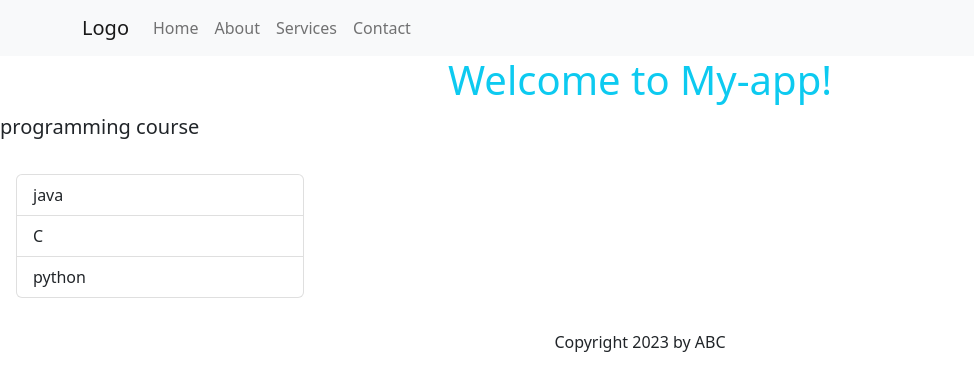
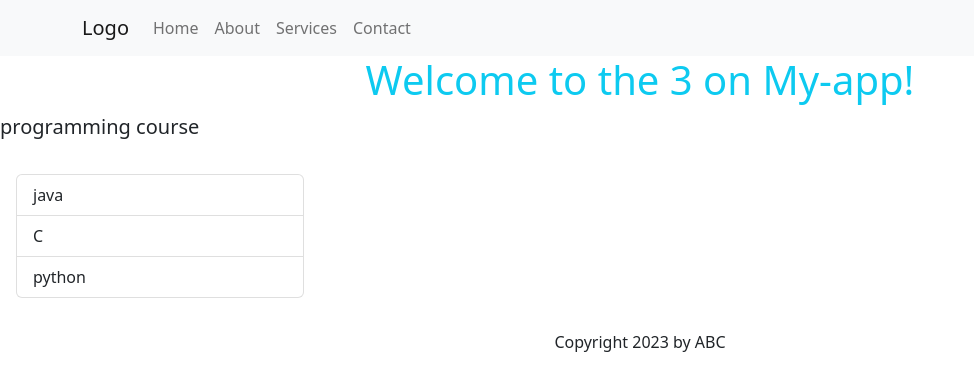
Before and after one commit to priyankayadav98/React_train, a React (Vite) app in the folder sample-project/: page / in a window 1280 px wide. Shown: the top 390 px of the page, without its empty margins (0-974 px from the left). Built offline with nearby package versions, Linux system fonts and the light colour scheme.

Commit message:
menu updated for props

```diff
--- a/sample-project/src/App.tsx
+++ b/sample-project/src/App.tsx
@@ -6,15 +6,16 @@ import Content_New from "./Components/content-new";
 import Footer_Message from "./Components/Foot-Message";
 import Navigation from "./Components/Navigation";
 function App() {
+  const items = ["java", "C", "python"];
   return (
     <>
       <Navigation />
       <>
-        <Message />
+        <Message course={3} />
         <>
           <div>
             <Content_New />
-            <Menu_item />
+            <Menu_item menuItems={items} />
           </div>
         </>
         <Footer_Message />
--- a/sample-project/src/Components/Menu-item.tsx
+++ b/sample-project/src/Components/Menu-item.tsx
@@ -1,7 +1,12 @@
 import React, { useState } from "react";
 
-function Menu_item() {
-  const items: Array<string> = ["java", "C", "python"];
+interface Props {
+  menuItems: string[];
+}
+// function Menu_item(props: Props) {
+function Menu_item({ menuItems }: Props) {
+  const items = menuItems;
+
   const [selectedItem, setSelectedItem] = useState("");
 
   const handleClick = (item: string) => {
--- a/sample-project/src/Components/Message.tsx
+++ b/sample-project/src/Components/Message.tsx
@@ -1,6 +1,12 @@
-function Message()
-{
-    return <div className="text-center">
-   <h1 className="text-info">Welcome to My-app!</h1></div>
+interface Props {
+  course: number;
 }
-export default Message
+
+function Message(props: Props) {
+  return (
+    <div className="text-center">
+      <h1 className="text-info">Welcome to the {props.course} on My-app!</h1>
+    </div>
+  );
+}
+export default Message;
```
